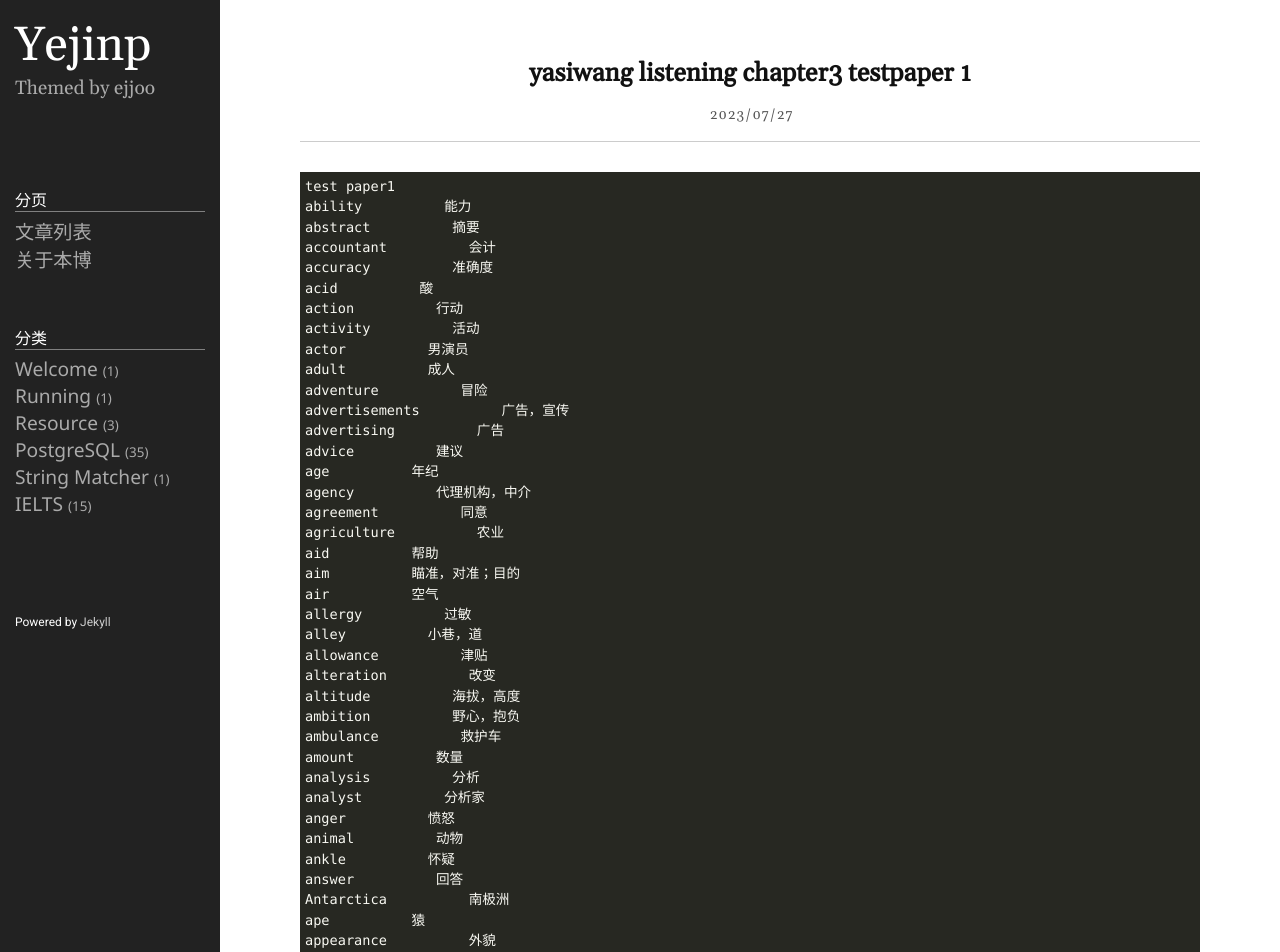
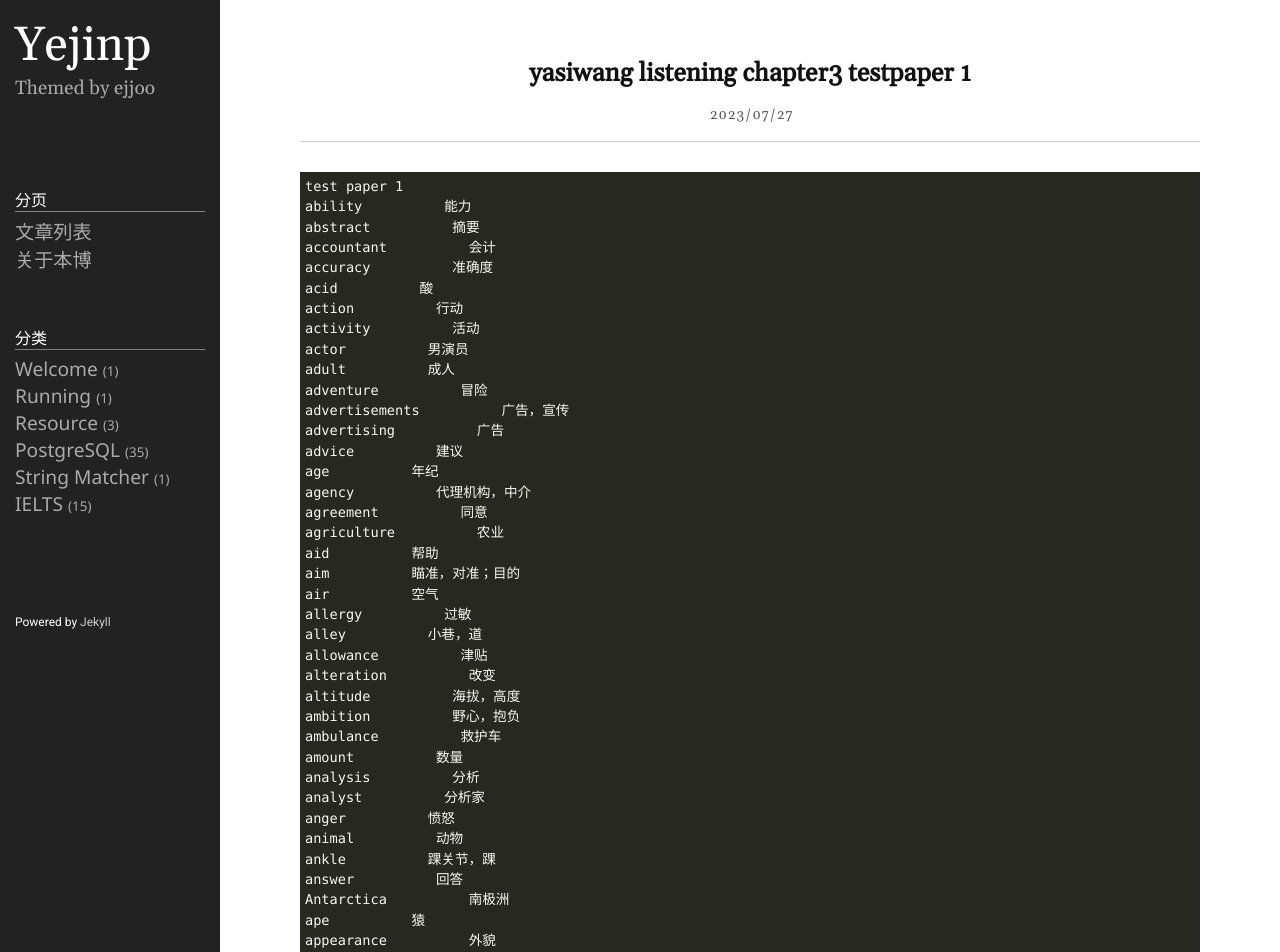
Before and after one commit to yejinp/yejinp.github.io, a Jekyll site: the page built from _posts/2023-07-28-yasiwang-listening-chapter3-testpaper1.markdown, in a window 1280 px wide and 1400 px high. Shown: the top 952 px of the window. Built offline with Jekyll 4.4.1, drawn with Linux system fonts in a browser that asks for light colours; some of the changed text lies outside the part shown.

Commit message:
fix errors

````diff
--- a/_posts/2023-07-28-yasiwang-listening-chapter3-testpaper1.markdown
+++ b/_posts/2023-07-28-yasiwang-listening-chapter3-testpaper1.markdown
@@ -6,7 +6,7 @@ category: IELTS
 ---
 
 ```
-test paper1
+test paper 1
 ability          能力
 abstract          摘要
 accountant          会计
@@ -39,7 +39,7 @@ analysis          分析
 analyst          分析家
 anger          愤怒
 animal          动物
-ankle          怀疑
+ankle          踝关节，踝
 answer          回答
 Antarctica          南极洲
 ape          猿
````
